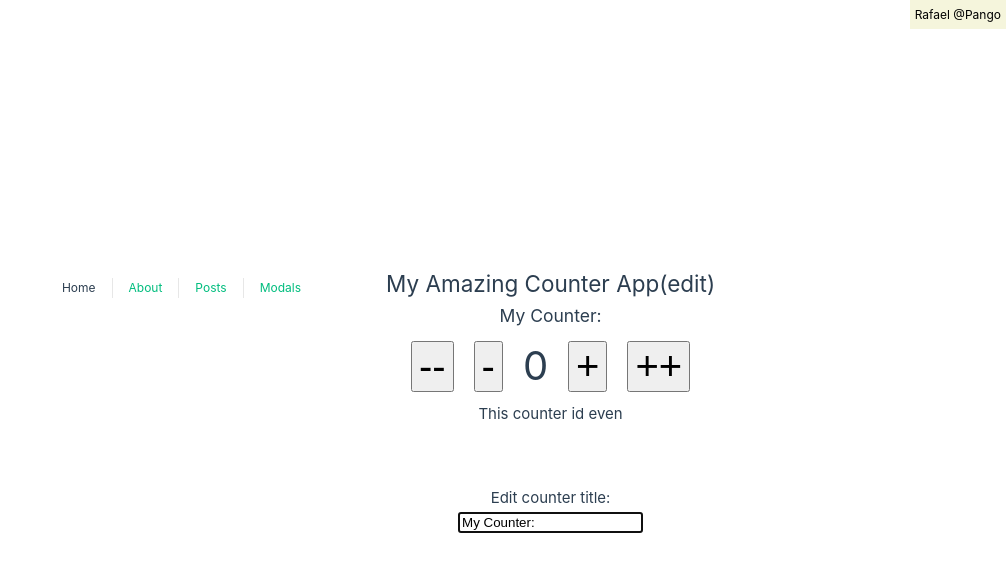
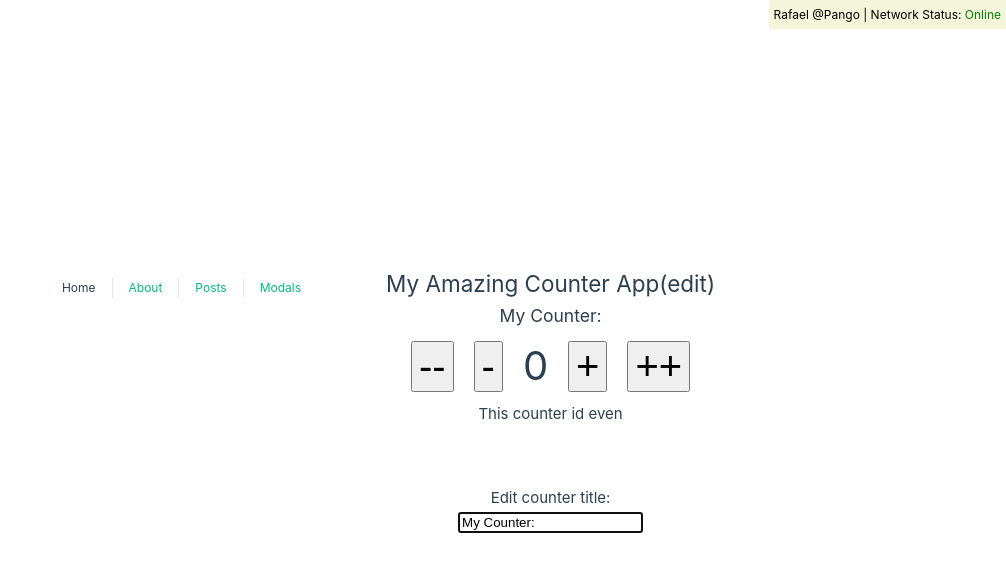
Before and after one commit to PangoRules/Vue-Composition-Api-Course, a Vue app in the folder vue-composition-api-basics/: page / in a window 1280 px wide. Shown: the top 572 px of the page, without its empty margins (274-1280 px from the left). Built offline with nearby package versions, Linux system fonts and the light colour scheme.

Commit message:
VueUse composables

```diff
--- a/vue-composition-api-basics/package.json
+++ b/vue-composition-api-basics/package.json
@@ -9,6 +9,7 @@
     "preview": "vite preview"
   },
   "dependencies": {
+    "@vueuse/core": "^10.7.0",
     "pinia": "^2.1.7",
     "vue": "^3.3.10",
     "vue-router": "^4.2.5"
--- a/vue-composition-api-basics/src/App.vue
+++ b/vue-composition-api-basics/src/App.vue
@@ -1,6 +1,7 @@
 <template>
 	<div class="user-data">
-		{{ userData.name }} @{{ userData.username }}
+		{{ userData.name }} @{{ userData.username }} |
+		Network Status: <span :style="{color: online ? 'green' : 'red'}">{{ online ? 'Online' : 'OffLine' }}</span>
 	</div>
 
   <nav>
@@ -18,6 +19,7 @@
  * Imports
  */
 	import { reactive, provide } from 'vue';
+	import { useOnline } from '@vueuse/core'
 
 /**
  * User data
@@ -29,6 +31,11 @@
  });
 
  provide('userData', userData);
+
+ /**
+	* Online status
+	*/
+	const online = useOnline();
 
 </script>
 
```
Also changed, not shown: 1 other file (tests, documents, lock files or other folders).
